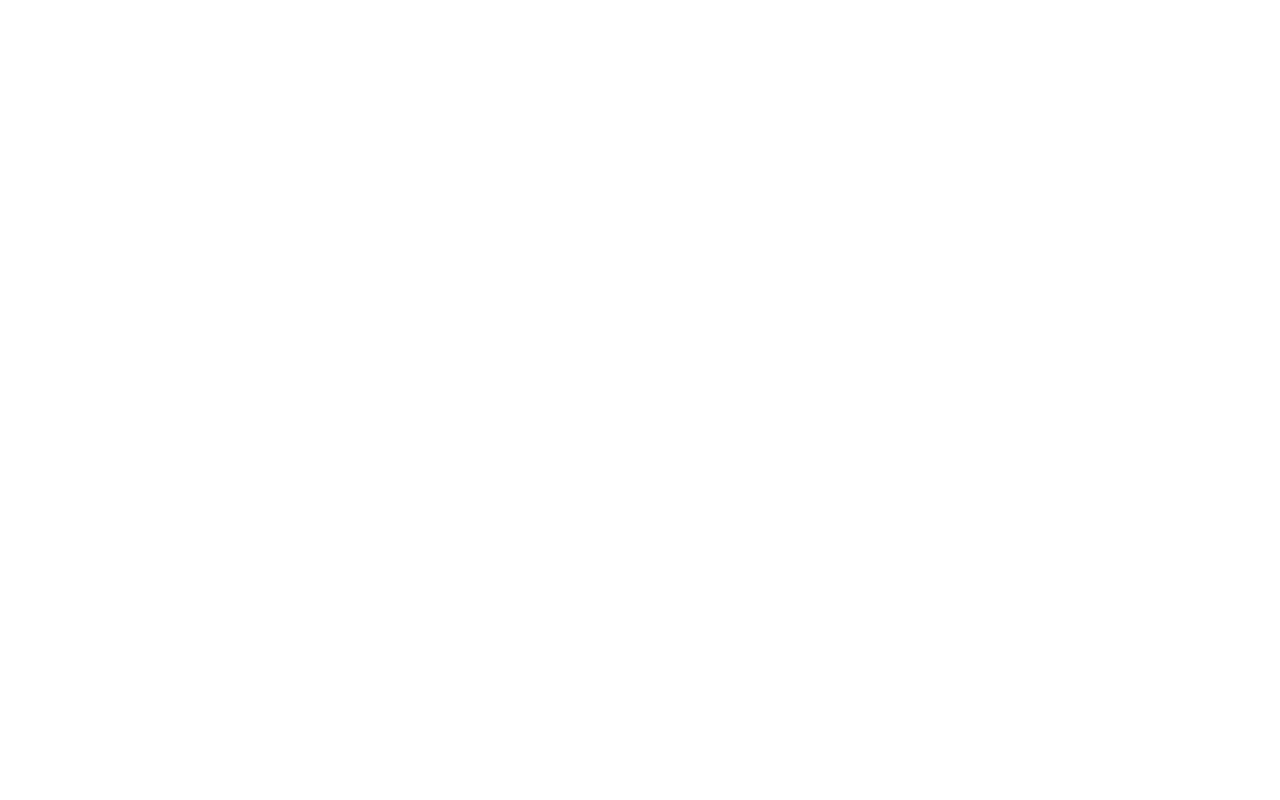
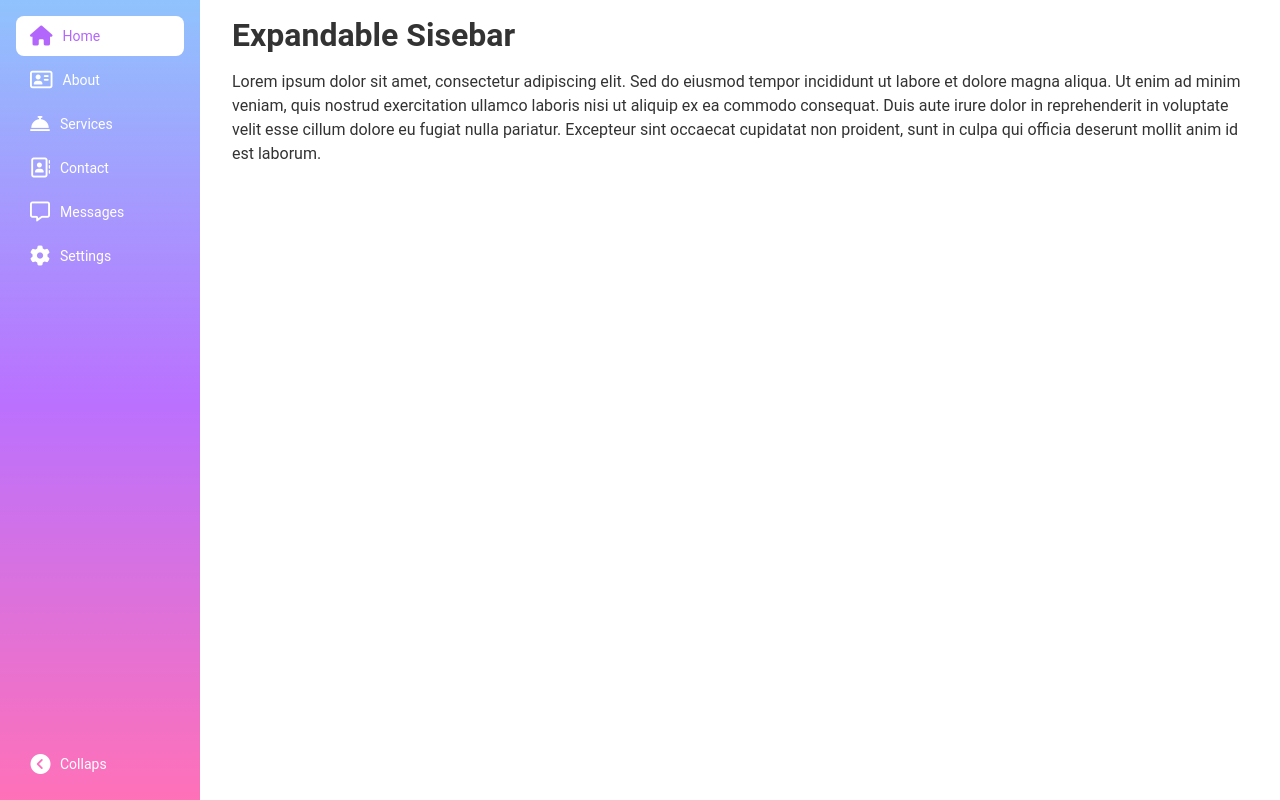
Before and after one commit to Skaliuzhnyi/YT_32.-expandable_sidebar, a plain HTML site: page index.html in a window 1280 px wide. Drawn offline with Linux system fonts and the light colour scheme.

Commit message:
html css js add

```diff
--- a/index.html
+++ b/index.html
@@ -5,10 +5,68 @@
   <meta charset="UTF-8">
   <meta name="viewport" content="width=device-width, initial-scale=1.0">
   <title>SergDev subscribe</title>
+    <link rel="stylesheet" href="https://cdnjs.cloudflare.com/ajax/libs/font-awesome/6.4.0/css/all.min.css">
   <link rel="stylesheet" href="styles.css">
 </head>
 
-<body>
+<body class="sb-expanded">
+  <aside>
+    <nav>
+      <ul>
+        <li>
+          <a href="#" class="active">
+            <i class="fa-solid fa-house"></i>
+            <span>Home</span>
+          </a>
+        </li>
+        <li>
+          <a href="#">
+            <i class="fa-regular fa-address-card"></i>
+            <span>About</span>
+          </a>
+        </li>
+        <li>
+          <a href="#">
+            <i class="fa-solid fa-bell-concierge"></i>
+            <span>Services</span>
+          </a>
+        </li>
+        <li>
+          <a href="#">
+            <i class="fa-regular fa-address-book"></i>
+            <span>Contact</span>
+          </a>
+        </li>
+        <li>
+          <a href="#">
+            <i class="fa-regular fa-message"></i>
+            <span>Messages</span>
+          </a>
+        </li>
+        <li>
+          <a href="#">
+            <i class="fa-solid fa-gear"></i>
+            <span>Settings</span>
+          </a>
+        </li>
+        <li>
+          <a href="#" data-resize-btn>
+            <i class="fa-solid fa-circle-chevron-down"></i>
+            <span>Collaps</span>
+          </a>
+        </li>
+      </ul>
+    </nav>
+  </aside>
+
+  <main>
+    <h1>Expandable Sisebar</h1>
+    <p>
+      Lorem ipsum dolor sit amet, consectetur adipiscing elit. Sed do eiusmod tempor incididunt ut labore et dolore magna aliqua. Ut enim ad minim veniam, quis nostrud exercitation ullamco laboris nisi ut aliquip ex ea commodo consequat. Duis aute irure dolor in reprehenderit in voluptate velit esse cillum dolore eu fugiat nulla pariatur. Excepteur sint occaecat cupidatat non proident, sunt in culpa qui officia deserunt mollit anim id est laborum.
+    </p>
+  </main>
+
+  <script src="script.js"></script>
 </body>
 
 </html>
--- a/script.js
+++ b/script.js
@@ -0,0 +1,6 @@
+const resixeBtn = document.querySelector('[data-resize-btn]');
+
+resixeBtn.addEventListener('click', function (e) {
+  e.preventDefault();
+  document.body.classList.toggle('sb-expanded');
+});
--- a/styles.css
+++ b/styles.css
@@ -38,21 +38,115 @@
 }
 
 body {
+  --sb-widht: 5rem;
   font-family:
     'Roboto',
     system-ui,
     -apple-system,
     sans-serif;
   font-weight: 400;
-  font-size: 18px;
-  line-height: 165%;
-  -webkit-font-smoothing: antialiased;
-  -moz-osx-font-smoothing: grayscale;
+  font-size: 1rem;
+  color: #333;
   background-color: #fff;
 }
 
-.container {
-  max-width: 1440px;
-  margin-inline: auto;
-  padding-inline: 20px;
+body.sb-expanded {
+  --sb-widht: 12.5rem;
 }
+
+h1 {
+  font-size: 2rem;
+  margin-bottom: 1rem;
+}
+
+p {
+  line-height: 1.5;
+  margin-bottom: 1.5rem;
+}
+
+aside {
+  position: fixed;
+  /* top: 0;
+  left: 0; */
+  inset: 0 auto 0 0;
+  padding: 1rem;
+  /* width: 80px; */
+  width: var(--sb-widht);
+  background-image: linear-gradient(#90c3fd, #ba71ff, #ff71b8);
+  transition: all 0.5s ease-in-out;
+}
+
+nav {
+  height: 100%;
+}
+
+nav ul {
+  height: 100%;
+  list-style: none;
+  display: flex;
+  flex-flow: column;
+  gap: 0.25rem;
+}
+
+nav li:last-child {
+  margin-top: auto;
+}
+
+nav a {
+  display: flex;
+  align-items: center;
+  gap: 0.625rem;
+  padding: 0.625rem 0.875rem;
+  font-size: 1.25rem;
+  line-height: 1;
+  color: #fff;
+  border-radius: 0.5rem;
+  text-decoration: none;
+  cursor: pointer;
+  transition:
+    background-color 0.5s ease-in-out,
+    color 0.5s ease-in-out;
+}
+
+nav a.active,
+nav a:hover,
+nav a:focus {
+  outline: none;
+  color: #b366fc;
+  background-color: #fff;
+}
+
+nav a span {
+  font-size: 0.875rem;
+  opacity: 0;
+  visibility: hidden;
+  transition: opacity 0.3s ease-in-out, visibility 0.3s ease-in-out;
+}
+
+.sb-expanded nav a span {
+  opacity: 1;
+  visibility: visible;
+  transition: opacity 0.3s ease-in-out 0.2s;
+}
+
+aside .fa-circle-chevron-down {
+  rotate: 270deg;
+  transition: rotate 0.5s ease-in-out;
+}
+
+.sb-expanded aside .fa-circle-chevron-down {
+  rotate: 90deg;
+}
+
+main {
+  margin-left: 5rem;
+  padding: 1rem 2rem;
+  transition: margin-left 0.5s ease-in-out;
+}
+
+@media (min-width: 768px) {
+  main {
+    margin-left: var(--sb-widht);
+  }
+
+}
```
